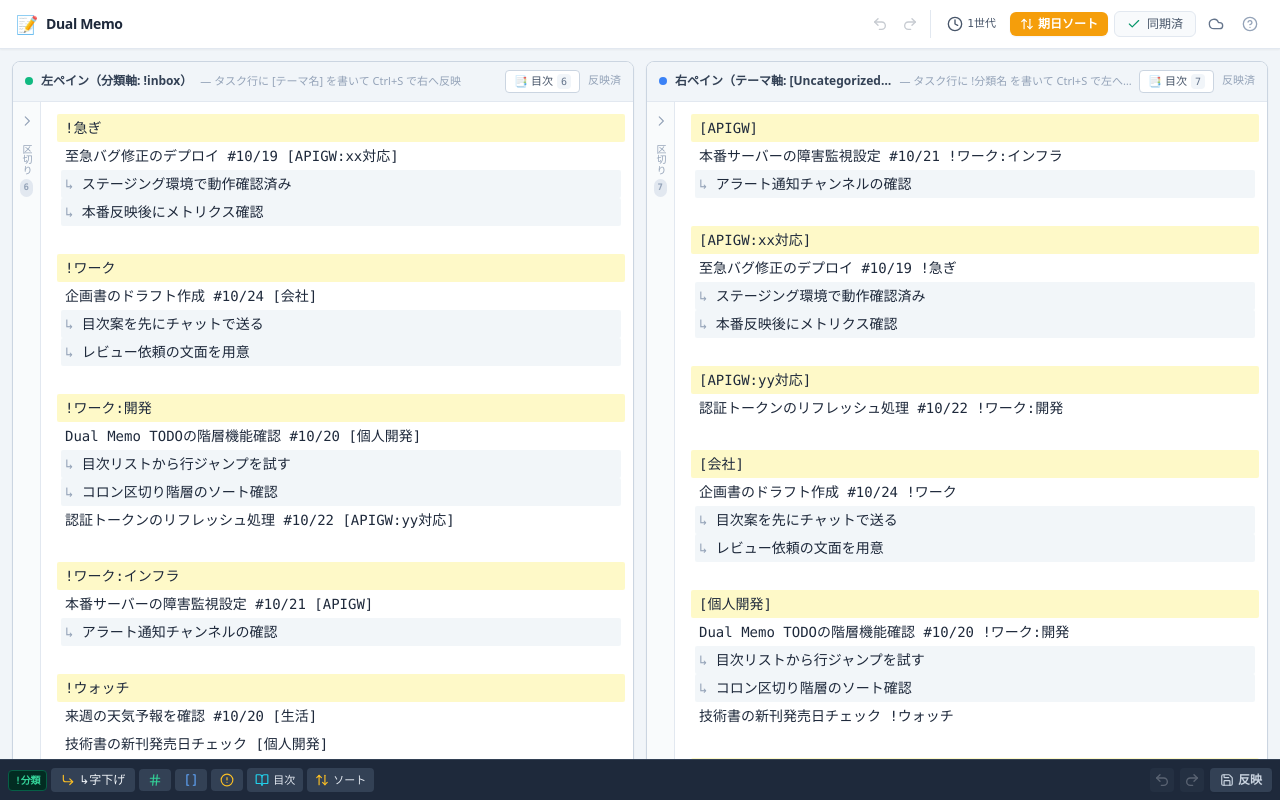
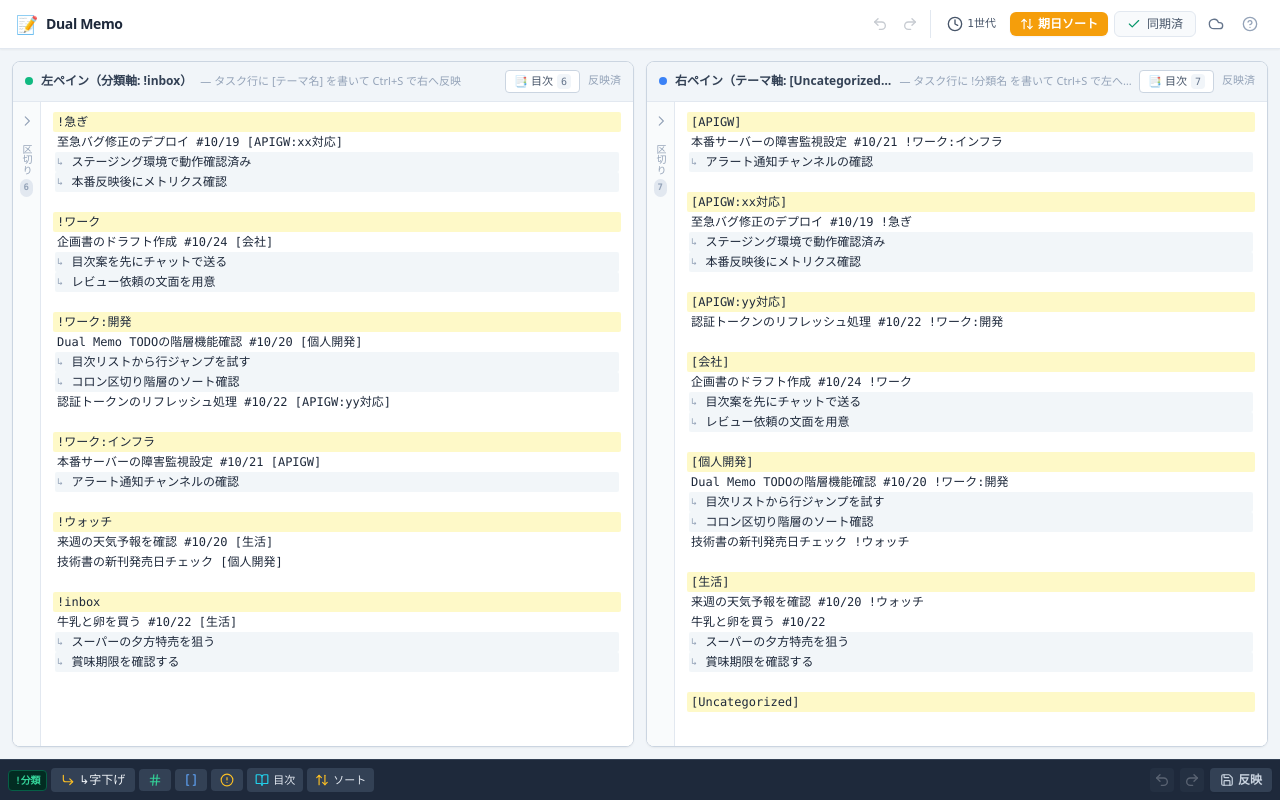
Before and after one commit to hatomachi/webapp-dual-memo-todo, a React (Vite) app: page / in a window 1280 px wide. Built offline with nearby package versions, Linux system fonts and the light colour scheme.

Commit message:
fix(ui): enable independent native scrolling and optimize font size to 12px with compact line height

```diff
--- a/src/App.tsx
+++ b/src/App.tsx
@@ -686,14 +686,14 @@ export const App: React.FC = () => {
 
       {/* Main Dual Memo Workspace */}
       <main
-        className={`flex-1 w-full mx-auto overflow-hidden ${
+        className={`flex-1 min-h-0 w-full mx-auto overflow-hidden ${
           viewport.isKeyboardOpen ? 'p-0 sm:p-3' : 'p-1.5 sm:p-3'
         }`}
       >
-        <div className="grid grid-cols-1 sm:grid-cols-2 gap-2 sm:gap-3 h-full">
+        <div className="grid grid-cols-1 sm:grid-cols-2 gap-2 sm:gap-3 h-full min-h-0">
           {/* Left Pane (Category axis: !inbox) */}
           <div
-            className={`h-full ${
+            className={`h-full min-h-0 ${
               activeMobilePane === 'category' ? 'block' : 'hidden sm:block'
             }`}
           >
@@ -718,7 +718,7 @@ export const App: React.FC = () => {
 
           {/* Right Pane (Theme axis: [Uncategorized]) */}
           <div
-            className={`h-full ${
+            className={`h-full min-h-0 ${
               activeMobilePane === 'theme' ? 'block' : 'hidden sm:block'
             }`}
           >
--- a/src/components/MemoPane.tsx
+++ b/src/components/MemoPane.tsx
@@ -70,21 +70,43 @@ export const MemoPane = forwardRef<MemoPaneHandle, MemoPaneProps>(
     ref
   ) => {
     const [isNavOpen, setIsNavOpen] = useState<boolean>(false);
-    const scrollContainerRef = useRef<HTMLDivElement>(null);
+    const [scrollbarWidth, setScrollbarWidth] = useState<number>(0);
     const textareaRef = useRef<HTMLTextAreaElement>(null);
     const backdropRef = useRef<HTMLDivElement>(null);
-    const pointerDownScrollTopRef = useRef<number | null>(null);
 
     const sections = useMemo(() => {
       return extractSectionsFromText(text, type);
     }, [text, type]);
 
-    // Ensure the active caret line is visible within the single scroll container
+    // Keep backdrop scroll in exact 1:1 sync with native textarea scroll
+    const syncBackdropScroll = useCallback(() => {
+      const textarea = textareaRef.current;
+      const backdrop = backdropRef.current;
+      if (!textarea || !backdrop) return;
+      backdrop.scrollTop = textarea.scrollTop;
+      backdrop.scrollLeft = textarea.scrollLeft;
+    }, []);
+
+    // Track textarea clientWidth vs offsetWidth to eliminate word-wrap drift on non-overlay scrollbars
+    useLayoutEffect(() => {
+      const updateScrollbar = () => {
+        const textarea = textareaRef.current;
+        if (!textarea) return;
+        const diff = textarea.offsetWidth - textarea.clientWidth;
+        setScrollbarWidth(Math.max(0, diff));
+        syncBackdropScroll();
+      };
+
+      updateScrollbar();
+      window.addEventListener('resize', updateScrollbar);
+      return () => window.removeEventListener('resize', updateScrollbar);
+    }, [text, syncBackdropScroll]);
+
+    // Ensure the active caret line is visible within textarea
     const ensureCaretVisible = useCallback(() => {
       const textarea = textareaRef.current;
-      const container = scrollContainerRef.current;
       const backdrop = backdropRef.current;
-      if (!textarea || !container || !backdrop) return;
+      if (!textarea || !backdrop) return;
       if (document.activeElement !== textarea) return;
 
       const caretPos = textarea.selectionEnd ?? 0;
@@ -95,37 +117,17 @@ export const MemoPane = forwardRef<MemoPaneHandle, MemoPaneProps>(
 
       const lineTop = lineEl.offsetTop;
       const lineBottom = lineTop + lineEl.offsetHeight;
-      const viewTop = container.scrollTop;
-      const viewBottom = viewTop + container.clientHeight;
-      const padding = 36; // 1+ line of breathing room above bottom toolbar
+      const viewTop = textarea.scrollTop;
+      const viewBottom = viewTop + textarea.clientHeight;
+      const padding = 26; // 1+ line (20px) of breathing room above bottom toolbar
 
-      if (lineTop < viewTop + 12) {
-        container.scrollTop = Math.max(0, lineTop - 12);
+      if (lineTop < viewTop + 8) {
+        textarea.scrollTop = Math.max(0, lineTop - 8);
       } else if (lineBottom + padding > viewBottom) {
-        container.scrollTop = Math.max(0, lineBottom + padding - container.clientHeight);
+        textarea.scrollTop = Math.max(0, lineBottom + padding - textarea.clientHeight);
       }
-    }, []);
-
-    // Prevent any internal textarea scroll offset; forward it to the parent scroll container
-    const normalizeTextareaInternalScroll = useCallback(() => {
-      const textarea = textareaRef.current;
-      const container = scrollContainerRef.current;
-      if (!textarea) return;
-
-      if (textarea.scrollTop !== 0) {
-        if (container) {
-          container.scrollTop += textarea.scrollTop;
-        }
-        textarea.scrollTop = 0;
-      }
-      if (textarea.scrollLeft !== 0) {
-        textarea.scrollLeft = 0;
-      }
-    }, []);
-
-    useLayoutEffect(() => {
-      normalizeTextareaInternalScroll();
-    }, [text, normalizeTextareaInternalScroll]);
+      syncBackdropScroll();
+    }, [syncBackdropScroll]);
 
     // Keep active caret visible after layout settles when virtual keyboard opens or resizes
     useEffect(() => {
@@ -139,9 +141,10 @@ export const MemoPane = forwardRef<MemoPaneHandle, MemoPaneProps>(
         cancelAnimationFrame(raf1);
         cancelAnimationFrame(raf2);
         raf1 = requestAnimationFrame(() => {
-          normalizeTextareaInternalScroll();
+          syncBackdropScroll();
           ensureCaretVisible();
           raf2 = requestAnimationFrame(() => {
+            syncBackdropScroll();
             ensureCaretVisible();
           });
         });
@@ -155,15 +158,16 @@ export const MemoPane = forwardRef<MemoPaneHandle, MemoPaneProps>(
         vv.removeEventListener('resize', handleViewportChange);
         vv.removeEventListener('scroll', handleViewportChange);
       };
-    }, [ensureCaretVisible, normalizeTextareaInternalScroll]);
+    }, [ensureCaretVisible, syncBackdropScroll]);
 
     // Re-check caret visibility when header collapses/expands on keyboard state change
     useEffect(() => {
       const raf = requestAnimationFrame(() => {
+        syncBackdropScroll();
         ensureCaretVisible();
       });
       return () => cancelAnimationFrame(raf);
-    }, [isKeyboardOpen, ensureCaretVisible]);
+    }, [isKeyboardOpen, ensureCaretVisible, syncBackdropScroll]);
 
     // Expose manipulation methods to parent (for QuickToolbar)
     useImperativeHandle(ref, () => ({
@@ -183,6 +187,7 @@ export const MemoPane = forwardRef<MemoPaneHandle, MemoPaneProps>(
         requestAnimationFrame(() => {
           textarea.focus({ preventScroll: true });
           textarea.setSelectionRange(targetCursor, targetCursor);
+          syncBackdropScroll();
           ensureCaretVisible();
         });
       },
@@ -208,6 +213,7 @@ export const MemoPane = forwardRef<MemoPaneHandle, MemoPaneProps>(
         requestAnimationFrame(() => {
           textarea.focus({ preventScroll: true });
           textarea.setSelectionRange(newCursorPos, newCursorPos);
+          syncBackdropScroll();
           ensureCaretVisible();
         });
       },
@@ -221,22 +227,21 @@ export const MemoPane = forwardRef<MemoPaneHandle, MemoPaneProps>(
       },
     }));
 
-    // Jump to section line and scroll smoothly using exact DOM line offset
+    // Jump to section line and scroll smoothly within native textarea
     const handleSelectSection = (charIndex: number, lineIndex: number) => {
       const textarea = textareaRef.current;
-      const container = scrollContainerRef.current;
       const backdrop = backdropRef.current;
-      if (!textarea || !container) return;
+      if (!textarea) return;
 
       textarea.focus({ preventScroll: true });
       textarea.setSelectionRange(charIndex, charIndex);
 
       const lineEl = backdrop?.children[lineIndex] as HTMLElement | undefined;
       const targetScrollTop = lineEl
-        ? Math.max(0, lineEl.offsetTop - 12)
-        : Math.max(0, (lineIndex - 1) * 28);
+        ? Math.max(0, lineEl.offsetTop - 8)
+        : Math.max(0, (lineIndex - 1) * 20);
 
-      container.scrollTo({
+      textarea.scrollTo({
         top: targetScrollTop,
         behavior: 'smooth',
       });
@@ -307,36 +312,10 @@ export const MemoPane = forwardRef<MemoPaneHandle, MemoPaneProps>(
       }
     };
 
-    const handlePointerDown = () => {
-      if (
-        document.activeElement !== textareaRef.current &&
-        scrollContainerRef.current
-      ) {
-        pointerDownScrollTopRef.current = scrollContainerRef.current.scrollTop;
-      } else {
-        pointerDownScrollTopRef.current = null;
-      }
-    };
-
     const handleFocus = () => {
-      if (
-        pointerDownScrollTopRef.current !== null &&
-        scrollContainerRef.current
-      ) {
-        const savedTop = pointerDownScrollTopRef.current;
-        scrollContainerRef.current.scrollTop = savedTop;
-        requestAnimationFrame(() => {
-          if (scrollContainerRef.current) {
-            scrollContainerRef.current.scrollTop = savedTop;
-          }
-          pointerDownScrollTopRef.current = null;
-          ensureCaretVisible();
-        });
-      } else {
       requestAnimationFrame(() => {
         ensureCaretVisible();
       });
-      }
       onFocus();
     };
 
@@ -400,7 +379,7 @@ export const MemoPane = forwardRef<MemoPaneHandle, MemoPaneProps>(
         </div>
 
         {/* Main Body: SectionNav & Notepad Editor */}
-        <div className="relative flex-1 flex overflow-hidden bg-white">
+        <div className="relative flex-1 min-h-0 flex overflow-hidden bg-white">
           {/* Section Navigation: Desktop = side column, Mobile = slide-over drawer */}
           {/* Mobile backdrop */}
           {isNavOpen && (
@@ -427,17 +406,14 @@ export const MemoPane = forwardRef<MemoPaneHandle, MemoPaneProps>(
             />
           </div>
 
-          {/* Single Scroll Container holding both Backdrop and Textarea in lockstep */}
-          <div
-            ref={scrollContainerRef}
-            className="notepad-scroll-container relative flex-1 h-full overflow-y-auto overflow-x-hidden bg-white"
-          >
-            <div className="notepad-grid">
-              {/* Backdrop Layer (in-flow inside grid cell 1/1, stretches container height) */}
+          {/* Native Scrollable Notepad Area */}
+          <div className="relative flex-1 min-h-0 h-full overflow-hidden bg-white">
+            {/* Backdrop Layer (mirrors textarea scroll and content padding) */}
             <div
               ref={backdropRef}
               aria-hidden="true"
-                className="notepad-layer overflow-hidden pointer-events-none select-none pt-3 pb-16 pl-4 sm:pl-6 pr-3 sm:pr-4 text-transparent"
+              style={{ right: `${scrollbarWidth}px` }}
+              className="notepad-layer absolute inset-y-0 left-0 overflow-hidden pointer-events-none select-none text-transparent pt-2.5 pb-16 pl-3 sm:pl-4 pr-3 sm:pr-4"
             >
               {lines.map((line, idx) => {
                 const isHeader =
@@ -449,7 +425,7 @@ export const MemoPane = forwardRef<MemoPaneHandle, MemoPaneProps>(
                   return (
                     <div
                       key={idx}
-                        className="notepad-line bg-yellow-100/90 -mx-2 px-2 rounded-sm"
+                      className="notepad-line bg-yellow-100/90 -mx-1 px-1 rounded-sm"
                     >
                       {line || '\u200B'}
                     </div>
@@ -464,12 +440,12 @@ export const MemoPane = forwardRef<MemoPaneHandle, MemoPaneProps>(
                   return (
                     <div
                       key={idx}
-                        className="notepad-line relative bg-slate-100/90 -mx-1 px-1 rounded-sm"
+                      className="notepad-line relative bg-slate-100/90 -mx-0.5 px-0.5 rounded-sm"
                     >
                       <span
                         aria-hidden="true"
-                          className={`absolute top-0 text-slate-400 font-normal select-none pointer-events-none ${
-                            isNarrowIndent ? '-left-2' : 'left-1'
+                        className={`absolute top-0 text-[10px] leading-[20px] text-slate-400 font-normal select-none pointer-events-none ${
+                          isNarrowIndent ? '-left-2' : 'left-0.5'
                         }`}
                       >
                         ↳
@@ -487,19 +463,18 @@ export const MemoPane = forwardRef<MemoPaneHandle, MemoPaneProps>(
               })}
             </div>
 
-              {/* Foreground Native Textarea (shares grid cell 1/1, never scrolls independently) */}
+            {/* Foreground Native Textarea (independent native scrolling) */}
             <textarea
               ref={textareaRef}
               value={text}
               onChange={(e) => {
                 onChangeText(e.target.value);
                 requestAnimationFrame(() => {
-                    normalizeTextareaInternalScroll();
+                  syncBackdropScroll();
                   ensureCaretVisible();
                 });
               }}
-                onScroll={normalizeTextareaInternalScroll}
-                onPointerDown={handlePointerDown}
+              onScroll={syncBackdropScroll}
               onClick={() => requestAnimationFrame(() => ensureCaretVisible())}
               onFocus={handleFocus}
               onBlur={onBlur}
@@ -510,9 +485,8 @@ export const MemoPane = forwardRef<MemoPaneHandle, MemoPaneProps>(
               autoCapitalize="off"
               autoComplete="off"
               autoCorrect="off"
-                className="notepad-layer relative z-10 w-full h-full overflow-hidden pt-3 pb-16 pl-4 sm:pl-6 pr-3 sm:pr-4 text-slate-800 bg-transparent resize-none border-none outline-none focus:ring-0 placeholder:text-slate-300"
+              className="notepad-layer absolute inset-0 w-full h-full overflow-y-auto overflow-x-hidden pt-2.5 pb-16 pl-3 sm:pl-4 pr-3 sm:pr-4 text-slate-800 bg-transparent resize-none border-none outline-none focus:ring-0 placeholder:text-slate-300"
             />
-            </div>
           </div>
         </div>
       </div>
--- a/src/index.css
+++ b/src/index.css
@@ -27,10 +27,9 @@
 }
 
 .notepad-layer {
-  grid-area: 1 / 1 / 2 / 2;
   font-family: ui-monospace, SFMono-Regular, Menlo, Monaco, Consolas, "Liberation Mono", "Courier New", monospace;
-  font-size: 16px;
-  line-height: 28px !important;
+  font-size: 12px;
+  line-height: 20px !important;
   letter-spacing: 0px;
   word-spacing: 0px;
   tab-size: 2;
@@ -43,16 +42,9 @@
   box-sizing: border-box;
 }
 
-@media (min-width: 640px) {
-  .notepad-layer {
-    font-size: 14px;
-    line-height: 28px !important;
-  }
-}
-
 .notepad-line {
-  line-height: 28px !important;
-  min-height: 28px;
+  line-height: 20px !important;
+  min-height: 20px;
 }
 
 /* Custom scrollbars */
```
Lines whose indentation alone changed are shown as unchanged.
